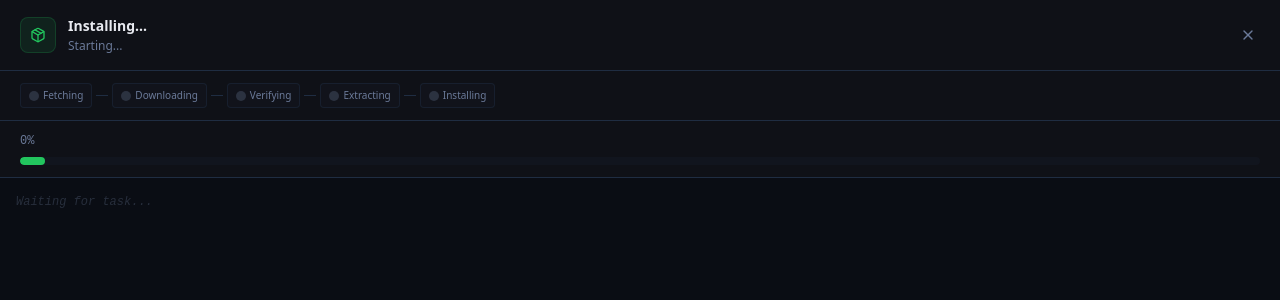
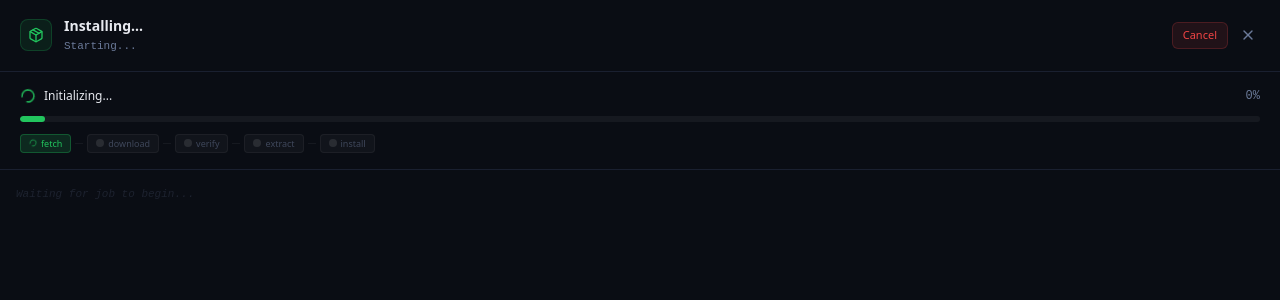
Before and after one commit to dacj4n/envSwitch, a React (Vite) app in the folder gui/: page /install/1 in a window 1280 px wide. Shown: the top 300 px of the page. Built offline with nearby package versions, Linux system fonts and the light colour scheme.

Commit message:
Rewrite install window: heartbeat during install, clean UI, working cancel

```diff
--- a/gui/src/pages/Install.tsx
+++ b/gui/src/pages/Install.tsx
@@ -3,192 +3,145 @@ import { useParams } from 'react-router-dom';
 import { listen } from '@tauri-apps/api/event';
 import { invoke } from '@tauri-apps/api/core';
 import { getCurrentWindow } from '@tauri-apps/api/window';
-import { XIcon, CheckCircleIcon, XCircleIcon, Loader2Icon, PackageIcon, DownloadIcon, FileArchiveIcon, ShieldCheckIcon, WrenchIcon } from 'lucide-react';
+import { XIcon, CheckCircleIcon, XCircleIcon, Loader2Icon, PackageIcon } from 'lucide-react';
 
 interface JobUpdate {
   id: string; kind: string; module: string; version: string;
-  status: string; progress: number; message: string;
-  phase: string; downloaded_bytes: number; total_bytes: number;
-  speed_bytes: number; eta_seconds: number;
+  status: string; progress: number; message: string; phase: string;
 }
 
-const PHASES = [
-  { key: 'fetch', label: 'Fetching', icon: DownloadIcon },
-  { key: 'download', label: 'Downloading', icon: DownloadIcon },
-  { key: 'verify', label: 'Verifying', icon: ShieldCheckIcon },
-  { key: 'extract', label: 'Extracting', icon: FileArchiveIcon },
-  { key: 'install', label: 'Installing', icon: WrenchIcon },
-  { key: 'done', label: 'Complete', icon: CheckCircleIcon },
-  { key: 'error', label: 'Error', icon: XCircleIcon },
-];
-
-function fmtBytes(b: number) {
-  if (b === 0) return '';
-  if (b > 1024 * 1024) return `${(b / 1024 / 1024).toFixed(1)} MB`;
-  if (b > 1024) return `${(b / 1024).toFixed(1)} KB`;
-  return `${b} B`;
-}
-
-function fmtSpeed(bps: number) {
-  if (bps === 0) return '';
-  return `${fmtBytes(bps)}/s`;
-}
-
-function fmtETA(sec: number) {
-  if (sec === 0) return '';
-  if (sec > 60) return `${Math.ceil(sec / 60)}m`;
-  return `${sec}s`;
-}
+const PHASES = ['fetch', 'download', 'verify', 'extract', 'install', 'done'];
 
 export default function InstallPage() {
   const { jobId } = useParams<{ jobId: string }>();
   const [job, setJob] = useState<JobUpdate | null>(null);
   const [logs, setLogs] = useState<string[]>([]);
   const logRef = useRef<HTMLDivElement>(null);
-  const prevPhase = useRef('');
 
   useEffect(() => {
     const unlisten = listen<JobUpdate>('job-update', (ev) => {
-      if (ev.payload.id === jobId) {
+      if (ev.payload.id !== jobId) return;
       setJob(ev.payload);
-        if (ev.payload.phase !== prevPhase.current) {
-          prevPhase.current = ev.payload.phase;
-          setLogs(prev => [...prev, `[${ev.payload.phase}] ${ev.payload.message}`]);
-        }
-      }
+      setLogs(prev => {
+        const msg = `[${ev.payload.phase}] ${ev.payload.message}`;
+        if (prev[prev.length - 1] === msg) return prev;
+        return [...prev, msg];
+      });
     });
     return () => { unlisten.then(fn => fn()); };
   }, [jobId]);
 
   useEffect(() => {
-    if (logRef.current) { logRef.current.scrollTop = logRef.current.scrollHeight; }
+    if (logRef.current) logRef.current.scrollTop = logRef.current.scrollHeight;
   }, [logs]);
 
-  // Animate progress: during download/extract, auto-increment slowly toward target
-  const [animProgress, setAnimProgress] = useState(0);
-  const targetRef = useRef(0);
-  const tickRef = useRef(0);
-  useEffect(() => {
-    targetRef.current = job?.progress ?? 0;
-    if (job?.status === 'success') { setAnimProgress(1); return; }
-    if (job?.status === 'failed') { return; }
-    tickRef.current = 0;
-    const timer = setInterval(() => {
-      tickRef.current += 1;
-      setAnimProgress(prev => {
-        const target = targetRef.current;
-        // Auto-advance slowly (0.3% per tick) during download/extract phases, capped at 95% of target
-        const phaseStep = (job?.phase === 'download' || job?.phase === 'extract') ? 0.003 : 0;
-        const auto = Math.min(prev + phaseStep, target * 0.95);
-        if (auto > prev) return auto;
-        if (prev >= target) return prev;
-        const next = prev + (target - prev) * 0.08;
-        return next >= target ? target : next;
-      });
-    }, 100);
-    return () => clearInterval(timer);
-  }, [job?.progress, job?.status, job?.phase]);
-
-  const close = () => { getCurrentWindow().close(); };
-  const isDone = job?.status === 'success' || job?.status === 'failed';
-  const progress = animProgress;
-  const curPhase = PHASES.find(p => p.key === job?.phase);
+  const close = () => getCurrentWindow().close();
+  const cancel = () => { invoke('cancel_job', { jobId }); };
+  const done = job?.status === 'success' || job?.status === 'failed' || job?.status === 'cancelled';
+  const pct = Math.round((job?.progress ?? 0) * 100);
+  const curIdx = PHASES.indexOf(job?.phase ?? 'fetch');
+  const failed = job?.status === 'failed';
 
   return (
-    <div className="flex flex-col h-screen bg-background" data-tauri-drag-region>
-      {/* Title */}
-      <div className="flex items-center justify-between px-5 py-4 border-b border-border shrink-0">
+    <div className="flex flex-col h-screen bg-[#0a0d14]" data-tauri-drag-region>
+      {/* Title bar */}
+      <div className="flex items-center justify-between px-5 py-4 border-b border-[#1a2030] shrink-0">
         <div className="flex items-center gap-3">
-          <div className="w-9 h-9 rounded-lg flex items-center justify-center"
-            style={{ backgroundColor: '#22c55e18', border: '1px solid #22c55e30' }}>
+          <div className="w-8 h-8 rounded-lg flex items-center justify-center bg-primary/10 border border-primary/20">
             <PackageIcon className="w-4 h-4 text-primary" />
           </div>
           <div>
-            <div className="font-semibold text-sm text-foreground">
-              {job ? `${job.kind} ${job.module} ${job.version}` : 'Installing...'}
+            <div className="text-sm font-semibold text-foreground">
+              {job ? `${job.module} ${job.version}` : 'Installing...'}
             </div>
-            <div className="text-xs text-muted-foreground mt-0.5">{job?.message || 'Starting...'}</div>
+            <div className="text-[11px] text-muted-foreground mt-0.5 font-mono">
+              {job?.status === 'running' ? job?.message || 'Running...' :
+               job?.status === 'success' ? 'Complete' :
+               job?.status === 'failed' ? 'Failed' :
+               job?.status === 'cancelled' ? 'Cancelled' : 'Starting...'}
             </div>
           </div>
-        <button onClick={close} className="p-1 rounded hover:bg-muted/30 text-muted-foreground">
+        </div>
+        <div className="flex items-center gap-2">
+          {!done && (
+            <button onClick={cancel}
+              className="px-2.5 py-1 text-[11px] rounded-md bg-destructive/10 text-destructive hover:bg-destructive/20 border border-destructive/20 font-medium"
+            >Cancel</button>
+          )}
+          <button onClick={close} className="p-1 rounded hover:bg-white/5 text-muted-foreground">
             <XIcon className="w-4 h-4" />
           </button>
         </div>
+      </div>
+
+      {/* Status + progress */}
+      <div className="px-5 py-4 border-b border-[#1a2030] shrink-0 space-y-3">
+        <div className="flex items-center gap-2">
+          {!job && <Loader2Icon className="w-4 h-4 text-primary animate-spin" />}
+          {job?.status === 'running' && <Loader2Icon className="w-4 h-4 text-primary animate-spin" />}
+          {job?.status === 'success' && <CheckCircleIcon className="w-4 h-4 text-success" />}
+          {failed && <XCircleIcon className="w-4 h-4 text-destructive" />}
+          {job?.status === 'cancelled' && <XCircleIcon className="w-4 h-4 text-warning" />}
+          <span className={`text-xs font-medium ${
+            job?.status === 'success' ? 'text-success' : failed ? 'text-destructive' : 'text-foreground'
+          }`}>
+            {!job ? 'Initializing...' :
+             job.status === 'running' ? 'Running' :
+             job.status === 'success' ? 'Installed successfully' :
+             job.status === 'failed' ? 'Installation failed' :
+             job.status === 'cancelled' ? 'Cancelled' : job.status}
+          </span>
+          <span className="ml-auto font-mono text-xs text-muted-foreground">{pct}%</span>
+        </div>
+
+        {/* Progress bar */}
+        <div className="h-1.5 rounded-full bg-white/5 overflow-hidden">
+          <div className={`h-full rounded-full transition-all duration-700 ${
+            failed || job?.status === 'cancelled' ? 'bg-destructive' :
+            done ? 'bg-success' : 'bg-primary'
+          }`} style={{ width: `${Math.max(2, pct)}%` }} />
+        </div>
 
         {/* Phase steps */}
-      <div className="px-5 py-3 border-b border-border shrink-0 flex items-center gap-1">
-        {PHASES.filter(p => p.key !== 'done' && p.key !== 'error').map((p, i) => {
-          const done = job?.phase === 'done' || (job?.phase && PHASES.findIndex(x => x.key === job.phase) > PHASES.findIndex(x => x.key === p.key));
-          const active = job?.phase === p.key;
-          const failed = job?.phase === 'error' && PHASES.findIndex(x => x.key === 'error') - 1 === i;
+        <div className="flex items-center gap-1">
+          {PHASES.filter(p => p !== 'done').map((p, i) => {
+            const past = curIdx > i || done;
+            const active = curIdx === i && !done;
             return (
-            <div key={p.key} className="flex items-center gap-1">
-              <div className={`flex items-center gap-1 px-2 py-1 rounded text-[10px] font-medium ${
-                failed ? 'bg-destructive/10 text-destructive border border-destructive/30' :
-                done ? 'bg-success/10 text-success border border-success/30' :
-                active ? 'bg-primary/10 text-primary border border-primary/30' :
-                'bg-muted/20 text-muted-foreground border border-border/50'
+              <div key={p} className="flex items-center gap-1">
+                <div className={`flex items-center gap-1 px-2 py-0.5 rounded text-[9px] font-medium ${
+                  failed && i === curIdx ? 'bg-destructive/15 text-destructive border border-destructive/30' :
+                  past ? 'bg-success/10 text-success/70 border border-success/20' :
+                  active ? 'bg-primary/15 text-primary border border-primary/30' :
+                  'bg-white/3 text-muted-foreground/50 border border-white/5'
                 }`}>
-                {active ? <Loader2Icon className="w-2.5 h-2.5 animate-spin" /> :
-                 done ? <CheckCircleIcon className="w-2.5 h-2.5" /> :
-                 failed ? <XCircleIcon className="w-2.5 h-2.5" /> :
-                 <div className="w-2.5 h-2.5 rounded-full bg-muted-foreground/30" />}
-                {p.label}
+                  {active && !done && <Loader2Icon className="w-2 h-2 animate-spin" />}
+                  {past && <CheckCircleIcon className="w-2 h-2" />}
+                  {!past && !active && <div className="w-2 h-2 rounded-full bg-white/10" />}
+                  {p}
                 </div>
-              {i < 4 && <div className={`w-3 h-px ${done ? 'bg-success/30' : 'bg-border'}`} />}
+                {i < 4 && <div className={`w-2 h-px ${past ? 'bg-success/30' : 'bg-white/5'}`} />}
               </div>
             );
           })}
         </div>
-
-      {/* Progress + stats */}
-      <div className="px-5 py-3 border-b border-border shrink-0 space-y-2">
-        <div className="flex items-center justify-between text-xs">
-          <span className="text-muted-foreground font-mono">{Math.round(progress * 100)}%</span>
-          <div className="flex items-center gap-4 text-[11px] text-muted-foreground font-mono">
-            {job && job.total_bytes > 0 && <span>{fmtBytes(job.downloaded_bytes)} / {fmtBytes(job.total_bytes)}</span>}
-            {job && job.speed_bytes > 0 && <span>{fmtSpeed(job.speed_bytes)}</span>}
-            {job && job.eta_seconds > 0 && <span>ETA {fmtETA(job.eta_seconds)}</span>}
-          </div>
-        </div>
-        <div className="h-2 rounded-full bg-muted/30 overflow-hidden">
-          <div className={`h-full rounded-full transition-all duration-500 ${
-            job?.status === 'failed' ? 'bg-destructive' :
-            job?.status === 'success' ? 'bg-success' : 'bg-primary'
-          }`} style={{ width: `${Math.max(2, progress * 100)}%` }} />
-        </div>
       </div>
 
-      {/* Status line */}
-      {job && (
-        <div className="px-5 py-2 border-b border-border/50 shrink-0 flex items-center gap-2">
-          {job.status === 'running' && <Loader2Icon className="w-4 h-4 text-primary animate-spin" />}
-          {job.status === 'success' && <CheckCircleIcon className="w-4 h-4 text-success" />}
-          {job.status === 'failed' && <XCircleIcon className="w-4 h-4 text-destructive" />}
-          <span className={`text-xs font-medium ${job.status === 'success' ? 'text-success' : job.status === 'failed' ? 'text-destructive' : 'text-foreground'}`}>
-            {job.status === 'running' && curPhase?.label + '...'}
-            {job.status === 'success' && 'Installation complete'}
-            {job.status === 'failed' && 'Installation failed'}
-          </span>
-          {isDone ? (
-            <button onClick={close} className="ml-auto px-3 py-1 text-xs rounded-md bg-secondary hover:bg-accent border border-border">Close</button>
-          ) : (
-            <button onClick={() => { invoke('cancel_job', { jobId }); }}
-              className="ml-auto px-3 py-1 text-xs rounded-md bg-destructive/10 text-destructive hover:bg-destructive/20 border border-destructive/30"
-            >Cancel</button>
+      {/* Logs */}
+      <div ref={logRef} className="flex-1 overflow-y-auto p-4 font-mono text-[11px] space-y-0.5">
+        {logs.map((line, i) => {
+          const isError = line.includes('Error') || line.includes('failed');
+          const isPhase = line.startsWith('[');
+          return (
+            <div key={i} className={`flex items-start gap-2 ${isError ? 'text-destructive' : isPhase ? 'text-primary/80' : 'text-muted-foreground'}`}>
+              <span className="text-primary/40 shrink-0 select-none">&gt;</span>
+              <span className="break-all">{line}</span>
+            </div>
+          );
+        })}
+        {logs.length === 0 && (
+          <div className="text-muted-foreground/20 italic">Waiting for job to begin...</div>
         )}
-        </div>
-      )}
-
-      {/* Logs */}
-      <div ref={logRef} className="flex-1 overflow-y-auto p-4 font-mono text-xs space-y-0.5 bg-[#0a0d14]">
-        {logs.map((line, i) => (
-          <div key={i} className="flex items-start gap-2">
-            <span className="text-primary/60 shrink-0 select-none">&gt;</span>
-            <span className={`break-all ${line.includes('Error') || line.includes('failed') ? 'text-destructive' : 'text-muted-foreground'}`}>{line}</span>
-          </div>
-        ))}
-        {logs.length === 0 && <div className="text-muted-foreground/30 italic">Waiting for task...</div>}
       </div>
     </div>
   );
```
Also changed, not shown: 1 other file (tests, documents, lock files or other folders). Lines whose indentation alone changed are shown as unchanged.
